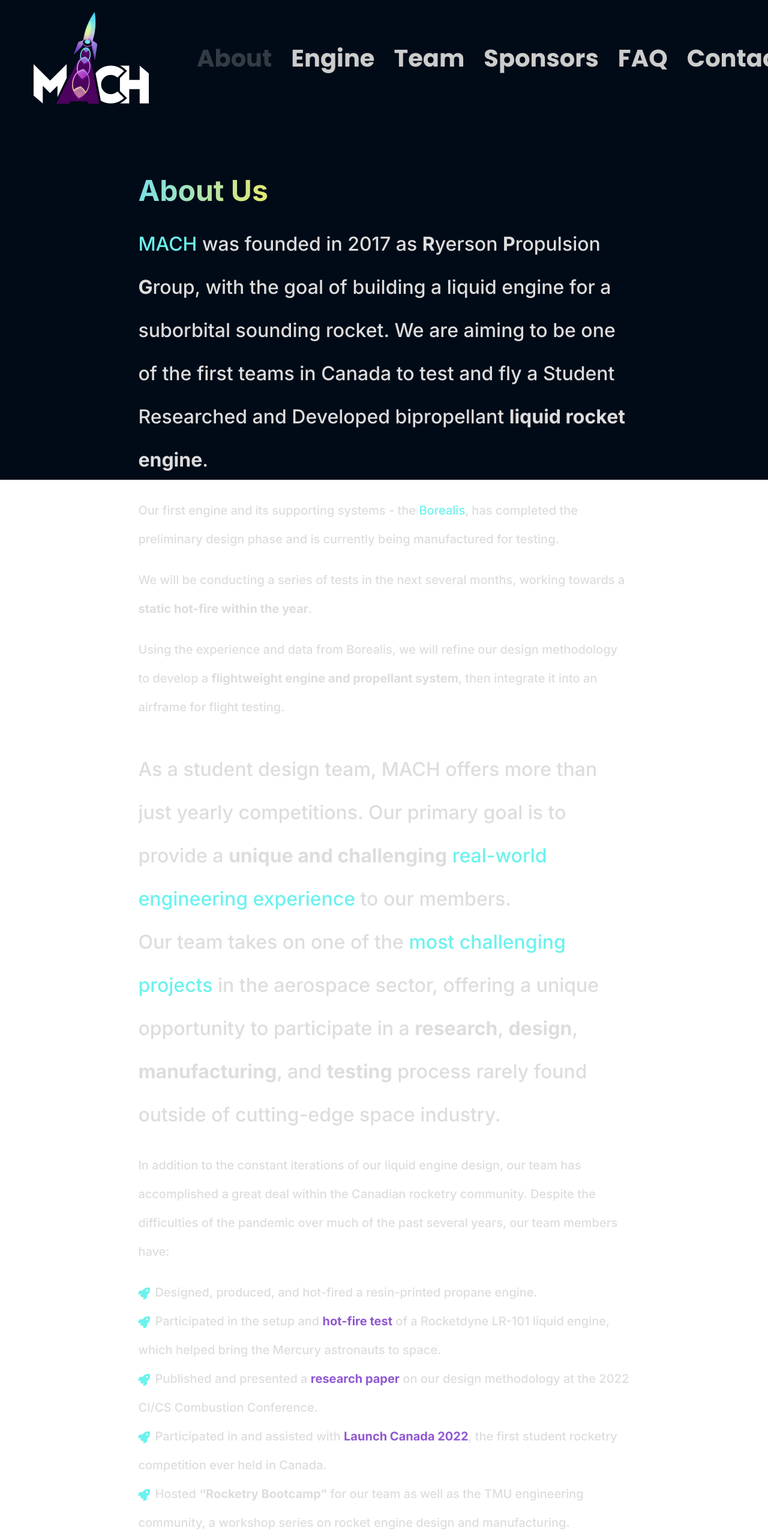
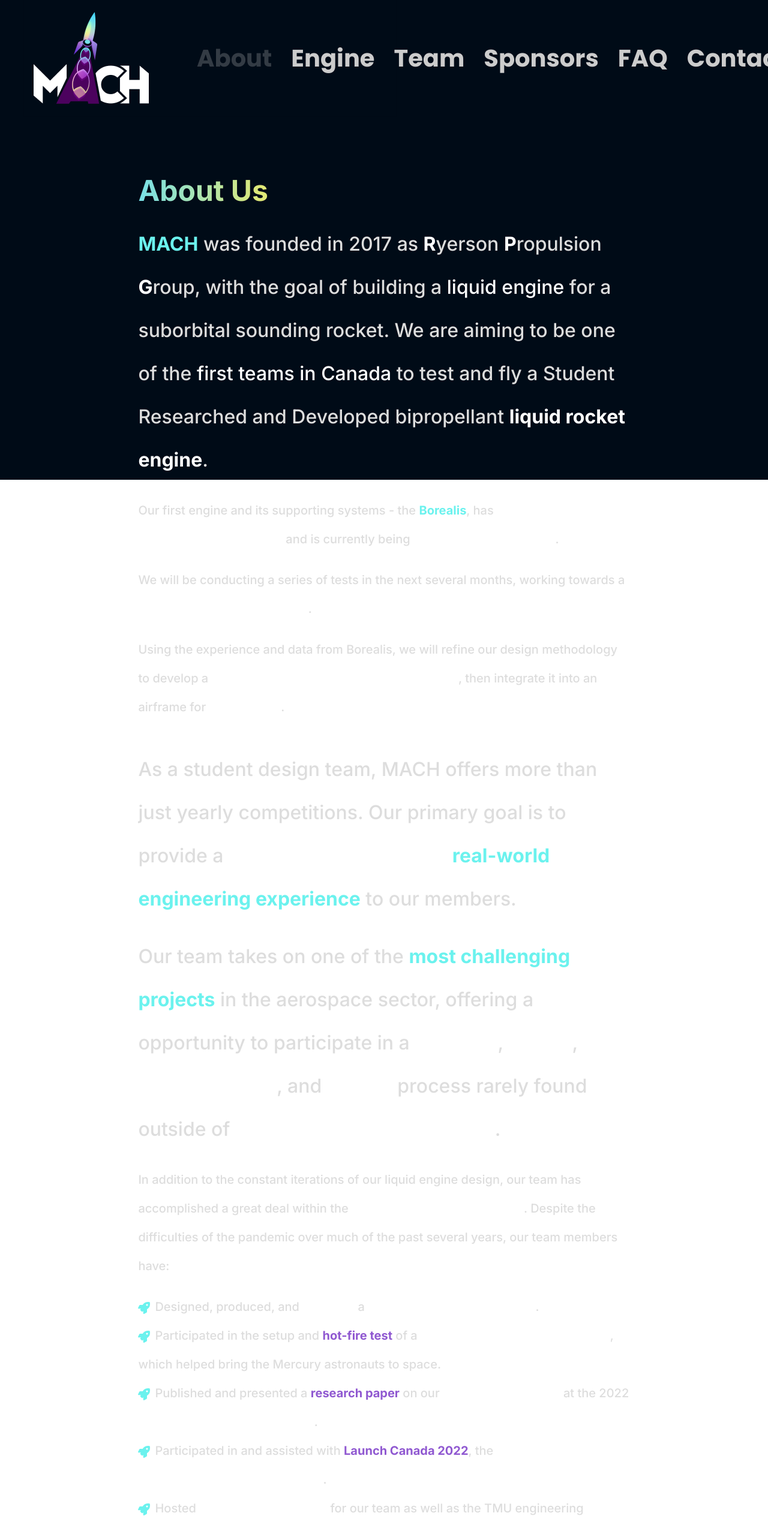
Before and after one commit to ryepropgroup/mach-website, a Next.js app: page /mach-website/about in a window 1280 px wide. Shown: the top 2553 px of the page at 60% size. Built offline with nearby package versions, Linux system fonts and the light colour scheme.

Commit message:
fix: restyle about page

```diff
--- a/src/pages/about.tsx
+++ b/src/pages/about.tsx
@@ -14,7 +14,10 @@
 import SocialsFooter from "@/components/socialsFooter";
 import Header from "@/config";
 import {
+  b1Style,
+  b2Style,
   bgStyle,
+  emStyle,
   h1Style,
   linkStyle,
   liStyle,
@@ -33,68 +36,69 @@
           <Heading {...h1Style}>About Us</Heading>
           <br />
           <Text {...p1Style}>
-            <Text as="span" color="teal.300">
-              MACH
-            </Text>{" "}
-            was founded in 2017 as <Text as="b">R</Text>yerson{" "}
-            <Text as="b">P</Text>ropulsion <Text as="b">G</Text>roup, with the
-            goal of building a liquid engine for a suborbital sounding rocket.
-            We are aiming to be one of the first teams in Canada to test and fly
-            a Student Researched and Developed bipropellant{" "}
-            <Text as="b">liquid rocket engine</Text>.
+            <Text {...b2Style}>MACH</Text> was founded in 2017 as{" "}
+            <Text {...b1Style}>R</Text>
+            yerson <Text {...b1Style}>P</Text>
+            ropulsion <Text {...b1Style}>G</Text>
+            roup, with the goal of building a{" "}
+            <Text {...emStyle}>liquid engine</Text> for a suborbital sounding
+            rocket. We are aiming to be one of the{" "}
+            <Text {...emStyle}>first teams in Canada</Text> to test and fly a
+            Student Researched and Developed bipropellant{" "}
+            <Text {...b1Style}>liquid rocket engine</Text>.
           </Text>
           <br />
           <Text {...p2Style}>
             Our first engine and its supporting systems - the{" "}
-            <Text as="span" color="teal.300">
-              Borealis
-            </Text>
-            , has completed the preliminary design phase and is currently being
-            manufactured for testing.
+            <Text {...b2Style}>Borealis</Text>, has{" "}
+            <Text {...emStyle}>completed the preliminary design phase</Text> and
+            is currently being{" "}
+            <Text {...emStyle}>manufactured for testing</Text>.
           </Text>
           <Text {...p2Style}>
             We will be conducting a series of tests in the next several months,
             working towards a{" "}
-            <Text as="b">static hot-fire within the year</Text>.
+            <Text {...b1Style}>static hot-fire within the year</Text>.
           </Text>
           <Text {...p2Style}>
             Using the experience and data from Borealis, we will refine our
             design methodology to develop a{" "}
-            <Text as="b">flightweight engine and propellant system</Text>, then
-            integrate it into an airframe for flight testing.
+            <Text {...b1Style}>flightweight engine and propellant system</Text>,
+            then integrate it into an airframe for{" "}
+            <Text {...emStyle}>flight testing</Text>.
           </Text>
           <br />
           <Text {...p1Style}>
             As a student design team, MACH offers more than just yearly
             competitions. Our primary goal is to provide a{" "}
-            <Text as="b">unique and challenging</Text>{" "}
-            <Text as="span" color="teal.300" font-weight={700}>
-              real-world engineering experience
-            </Text>{" "}
-            to our members.
+            <Text {...b1Style}>unique and challenging</Text>{" "}
+            <Text {...b2Style}>real-world engineering experience</Text> to our
+            members.
           </Text>
+          <br />
           <Text {...p1Style}>
             Our team takes on one of the{" "}
-            <Text as="span" color="teal.300" font-weight={700}>
-              most challenging projects
-            </Text>{" "}
-            in the aerospace sector, offering a unique opportunity to
-            participate in a <Text as="b">research</Text>,{" "}
-            <Text as="b">design</Text>, <Text as="b">manufacturing</Text>, and{" "}
-            <Text as="b">testing</Text> process rarely found outside of
-            cutting-edge space industry.
+            <Text {...b2Style}>most challenging projects</Text> in the aerospace
+            sector, offering a <Text {...emStyle}>unique</Text> opportunity to
+            participate in a <Text {...b1Style}>research</Text>,{" "}
+            <Text {...b1Style}>design</Text>,{" "}
+            <Text {...b1Style}>manufacturing</Text>, and{" "}
+            <Text {...b1Style}>testing</Text> process rarely found outside of{" "}
+            <Text {...emStyle}>cutting-edge space industry</Text>.
           </Text>
           <br />
           <Text {...p2Style}>
             In addition to the constant iterations of our liquid engine design,
-            our team has accomplished a great deal within the Canadian rocketry
-            community. Despite the difficulties of the pandemic over much of the
-            past several years, our team members have:
+            our team has accomplished a great deal within the{" "}
+            <Text {...emStyle}>Canadian rocketry community</Text>. Despite the
+            difficulties of the pandemic over much of the past several years,
+            our team members have:
           </Text>
           <List>
             <ListItem {...liStyle}>
               <ListIcon as={FaRocket} color="teal.300" />
-              Designed, produced, and hot-fired a resin-printed propane engine.
+              Designed, produced, and <Text {...b1Style}>hot-fired</Text> a{" "}
+              <Text {...emStyle}>resin-printed propane engine</Text>.
             </ListItem>
             <ListItem {...liStyle}>
               <ListIcon as={FaRocket} color="teal.300" />
@@ -106,8 +110,8 @@
               >
                 hot-fire test
               </Link>{" "}
-              of a Rocketdyne LR-101 liquid engine, which helped bring the
-              Mercury astronauts to space.
+              of a <Text {...b1Style}>Rocketdyne LR-101 liquid engine</Text>,
+              which helped bring the Mercury astronauts to space.
             </ListItem>
             <ListItem {...liStyle}>
               <ListIcon as={FaRocket} color="teal.300" />
@@ -119,7 +123,8 @@
               >
                 research paper
               </Link>{" "}
-              on our design methodology at the 2022 CI/CS Combustion Conference.
+              on our <Text {...emStyle}>design methodology</Text> at the 2022{" "}
+              <Text {...emStyle}>CI/CS Combustion Conference</Text>.
             </ListItem>
             <ListItem {...liStyle}>
               <ListIcon as={FaRocket} color="teal.300" />
@@ -131,13 +136,20 @@
               >
                 Launch Canada 2022
               </Link>
-              , the first student rocketry competition ever held in Canada.
+              , the{" "}
+              <Text {...emStyle}>
+                first student rocketry competition ever held in Canada
+              </Text>
+              .
             </ListItem>
             <ListItem {...liStyle}>
               <ListIcon as={FaRocket} color="teal.300" />
-              Hosted <Text as="b">“Rocketry Bootcamp”</Text> for our team as
-              well as the TMU engineering community, a workshop series on rocket
-              engine design and manufacturing.
+              Hosted <Text {...b1Style}>
+                &ldquo;Rocketry Bootcamp&rdquo;
+              </Text>{" "}
+              for our team as well as the TMU engineering community, a{" "}
+              <Text {...emStyle}>workshop series</Text> on{" "}
+              <Text {...emStyle}>rocket engine design and manufacturing</Text>.
             </ListItem>
           </List>
         </Box>
```
